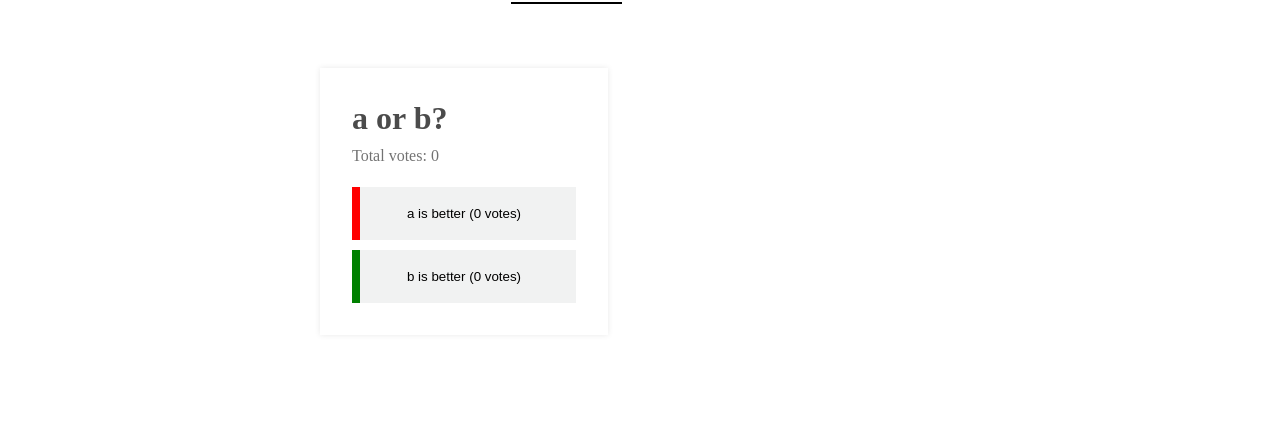
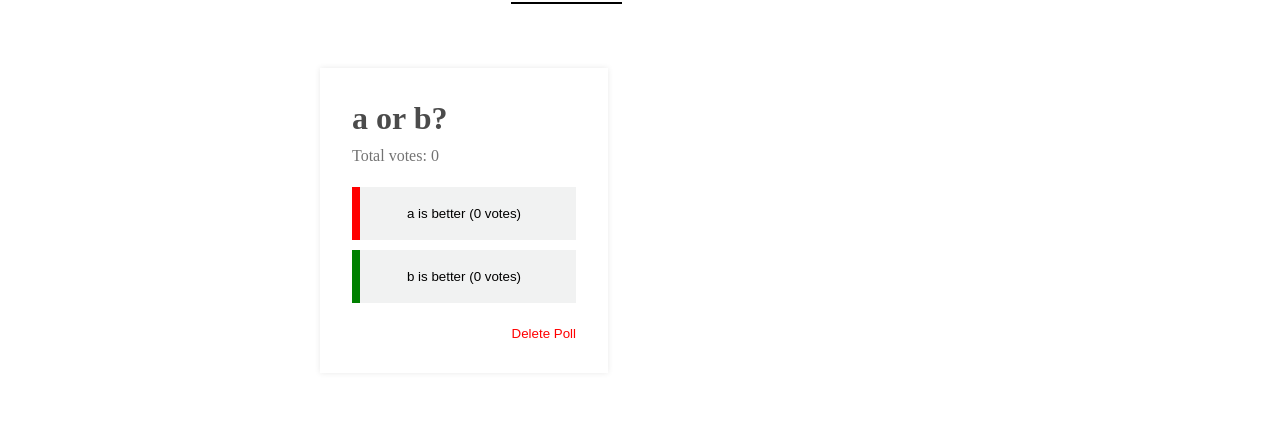
Before and after one commit to andreas-yuji-fujiki-dev/pollstorm-svelte, a Svelte app: page / in a window 1280 px wide. Shown: the part 284-707 px from the top of the page. Built offline with nearby package versions, Linux system fonts and the light colour scheme.

Commit message:
feat: add transition in and out for poll cards

```diff
--- a/src/components/PollCard.svelte
+++ b/src/components/PollCard.svelte
@@ -1,5 +1,6 @@
 <script>
   export let poll;
+  import { fade, scale } from 'svelte/transition';
 
   $: totalVotes = poll.answer_a.votes + poll.answer_b.votes;
   $: percentA = Math.floor(100 / totalVotes * poll.answer_a.votes);
@@ -9,7 +10,7 @@
   const dispatch = createEventDispatcher();
 </script>
 
-<div class="poll-card">
+<div class="poll-card" in:fade out:scale|local>
   <div class="card-header">
     <!-- question -->
     <h3 class="poll-question">
@@ -39,6 +40,16 @@
     >
       <div class="percent percent-b" style="width: {percentB || 0}%;"></div>
       {poll.answer_b.label} ({poll.answer_b.votes} votes)
+    </button>
+  </div>
+
+  <!-- delete button -->
+  <div class="delete-wrapper">
+    <button
+      on:click={() => dispatch('delete', { id: poll.id })}
+      class="delete-btn"
+    >
+      Delete Poll
     </button>
   </div>
 </div>
@@ -131,4 +142,13 @@
   .percent-b {
     background-color: #adff2f;
   }
+
+  .delete-wrapper {
+    display: flex;
+    justify-content: flex-end;
+  }
+
+  .delete-btn {
+    color: #ff0000;
+  }
 </style>
```
